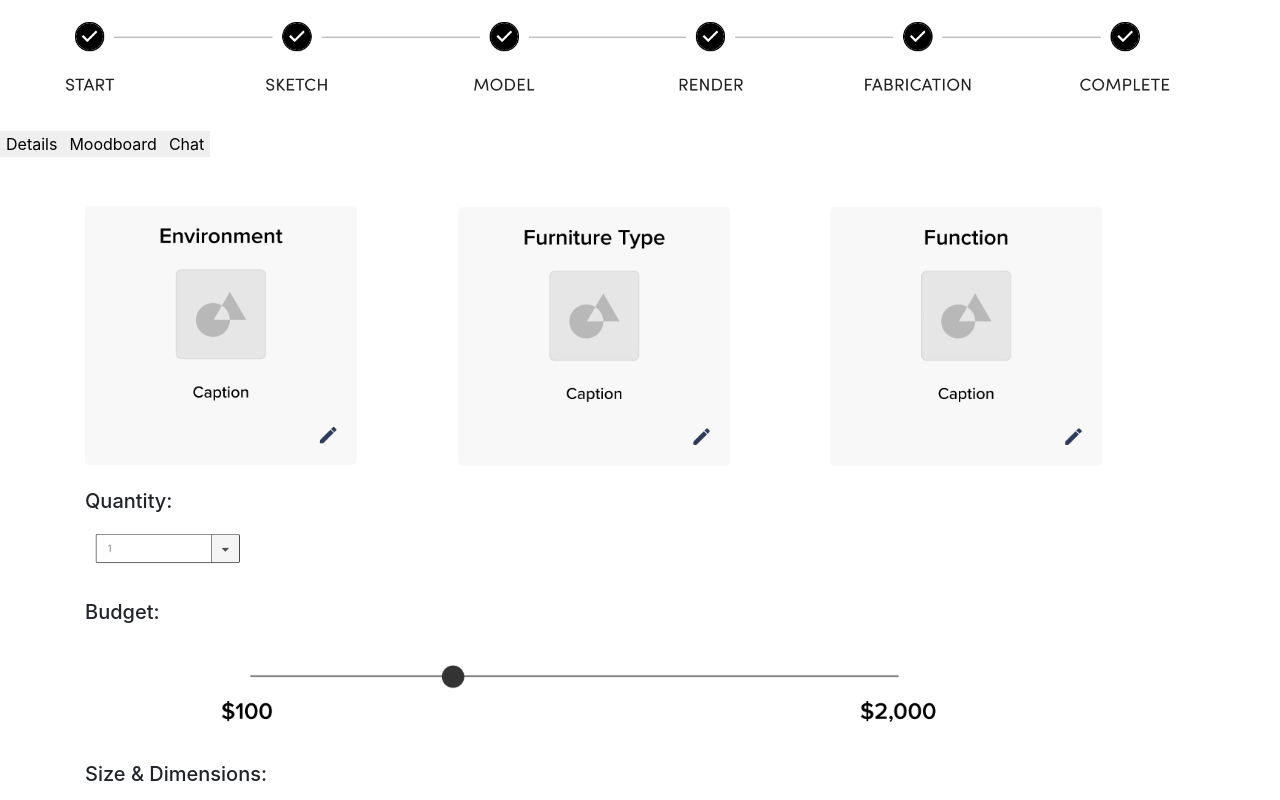
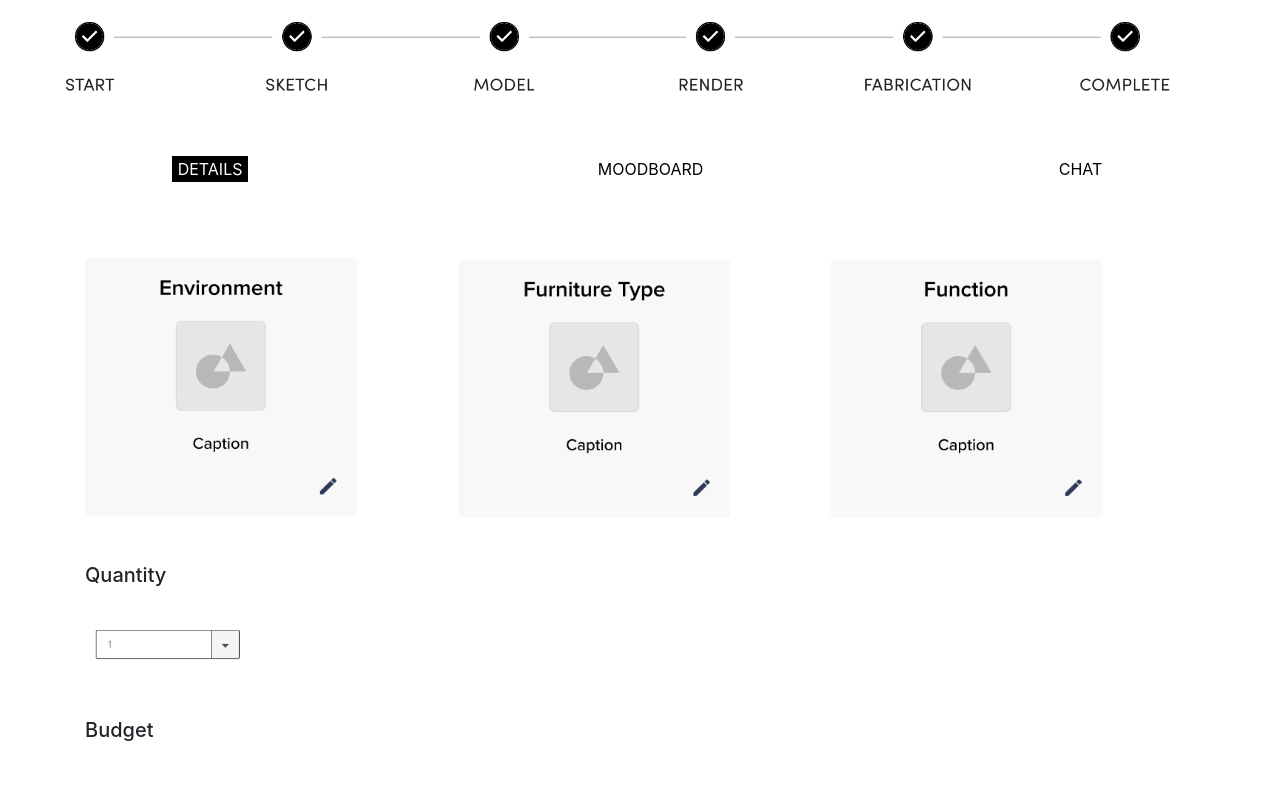
Before and after one commit to YunaHan53/naya-collaboration-client, a React app: page /#/ in a window 1280 px wide. Shown: the part 180-980 px from the top of the page. Built offline with nearby package versions, Linux system fonts and the light colour scheme.

Commit message:
Cleaned up UI bugs and fixed styling

```diff
--- a/src/components/AdditionalInfo/AdditionalInfo.js
+++ b/src/components/AdditionalInfo/AdditionalInfo.js
@@ -31,10 +31,6 @@ class AdditionalInfo extends React.Component {
     this.setState({ name: event.target.value })
   }
 
-  onEmailChange (event) {
-    this.setState({ email: event.target.value })
-  }
-
   onMessageChange (event) {
     this.setState({ message: event.target.value })
   }
--- a/src/components/App/App.js
+++ b/src/components/App/App.js
@@ -16,7 +16,7 @@ import Moodboard from '../Moodboard/Moodboard'
 import Chat from '../Chat/Chat'
 
 const TabSelector = ({ selectedTab, onSetTab }) => {
-  const availableTabs = ['Details', 'Moodboard', 'Chat']
+  const availableTabs = ['DETAILS', 'MOODBOARD', 'CHAT']
   const selectNewTab = (event) => {
     const newTab = event.target.id
     onSetTab(newTab)
@@ -24,13 +24,13 @@ const TabSelector = ({ selectedTab, onSetTab }) => {
 
   const getStyle = (tab) => {
     if (tab === selectedTab) {
-      return { border: 'black' }
+      return { background: 'black', color: 'white' }
     }
   }
   return (
-    <div className="mx-auto">
+    <div className="button-list">
       {availableTabs.map((tab) =>
-        <button className="border-0 rbga-white-strong" style={getStyle(tab)} key={tab} id={tab} onClick={selectNewTab}>
+        <button className="button-tabs" style={getStyle(tab)} key={tab} id={tab} onClick={selectNewTab}>
           {tab}
         </button>
       )}
@@ -45,7 +45,7 @@ class App extends Component {
     this.state = {
       user: null,
       msgAlerts: [],
-      selectedTab: 'Details'
+      selectedTab: 'DETAILS'
     }
   }
 
@@ -63,14 +63,14 @@ class App extends Component {
 
   getSelectedTab = () => {
     const { selectedTab } = this.state
-    if (selectedTab === 'Details') {
+    if (selectedTab === 'DETAILS') {
       return <Details/>
     }
 
-    if (selectedTab === 'Moodboard') {
+    if (selectedTab === 'MOODBOARD') {
       return <Moodboard/>
     }
-    if (selectedTab === 'Chat') {
+    if (selectedTab === 'CHAT') {
       return <Chat/>
     }
   }
--- a/src/components/Chat/Chat.js
+++ b/src/components/Chat/Chat.js
@@ -36,6 +36,7 @@ export class Chat extends React.Component {
   render () {
     return (
       <div className="container" style={{ maxWidth: '800px', paddingTop: '100px', paddingBottom: '50px' }}>
+        <h5>Chat Box</h5>
         <ChatBox
           messages={messages}
         />
--- a/src/components/Details/Details.js
+++ b/src/components/Details/Details.js
@@ -20,7 +20,7 @@ const EditableImageCard = ({ imagePath, key }) => {
 const Quantity = () => {
   return (
     <div>
-      <h5>Quantity:</h5>
+      <h5 className="feature-title">Quantity</h5>
       <img className="dropdown-image" src={DropdownImage} alt="Dropdown" />
     </div>
   )
@@ -29,7 +29,7 @@ const Quantity = () => {
 const Budget = () => {
   return (
     <div>
-      <h5>Budget:</h5>
+      <h5 className="feature-title">Budget</h5>
       <img className="slider-image" src={SliderImage} alt="Slider" />
     </div>
   )
@@ -38,7 +38,7 @@ const Budget = () => {
 const Dimensions = () => {
   return (
     <div>
-      <h5>Size & Dimensions:</h5>
+      <h5 className="feature-title">Size & Dimensions</h5>
       <DimensionsInput />
     </div>
   )
@@ -47,7 +47,7 @@ const Dimensions = () => {
 const Shipping = () => {
   return (
     <div>
-      <h5>Shipping Address:</h5>
+      <h5 className="feature-title">Shipping Address</h5>
       <Address />
     </div>
   )
@@ -56,7 +56,7 @@ const Shipping = () => {
 const Info = () => {
   return (
     <div>
-      <h5>Additional Info:</h5>
+      <h5 className="feature-title">Additional Info</h5>
       <AdditionalInfo />
     </div>
   )
--- a/src/index.scss
+++ b/src/index.scss
@@ -1,21 +1,36 @@
 @import '~bootstrap/scss/bootstrap';
 
+
+// App component
+.button-list {
+  display: flex;
+  justify-content: space-around;
+  padding-top: 2%;
+  padding-bottom: 2%;
+}
+
+.button-tabs {
+  display: inline-flex;
+  background-color: #fff;
+  border: none;
+}
+
+.button-active {
+  border-bottom: 1px solid black;
+}
+
+// Title Component
 .container {
   padding-top: 2%;
   margin: 0 auto;
 }
 
-// App component
-.button-tabs {
-  display: inline-flex;
-}
-
-// Title Component
 .title {
   padding-top: 2%;
   text-align: center;
   font-weight: bolder;
 }
+
 .image {
   display: flex;
   justify-content: center;
@@ -23,18 +38,20 @@
 }
 
 // Details component
+.feature-title {
+  padding-top: 2%;
+  padding-bottom: 2%;
+}
 
 .image-container {
   padding-top: 2%;
   padding-bottom: 2%;
   display: inline-flex;
-  justify-content: center;
 }
 
 .caption-image {
   display: inline;
   width: 75%;
-  align-items: center;
 }
 
 .dropdown-image {
```
